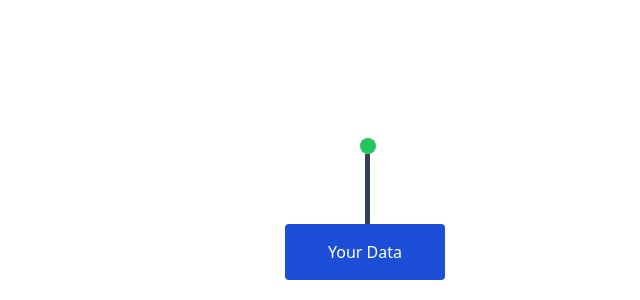
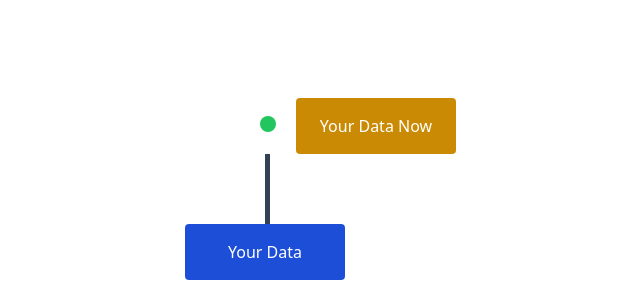
Before and after one commit to Mani007/framermotionjs, a React (Create React App) app: page / in a window 1280 px wide. Shown: the part 500-800 px from the top of the page, without its empty margins (272-912 px from the left). Built offline with nearby package versions, Linux system fonts and the light colour scheme.

Commit message:
inline flex added

```diff
--- a/src/pages/Dvc.jsx
+++ b/src/pages/Dvc.jsx
@@ -9,7 +9,13 @@ function Dvc() {
 
       <div className='relative h-screen  grid  content-end pb-5 items-center justify-center'>
       <div className="container  relative  mx-[155px]">
+         <div className='inline-flex items-baseline'>
           <Dot color='bg-green-500'/>
+          <span className='px-5'>
+          <Box text="Your Data Now" color="bg-yellow-600"/>
+          </span>
+
+          </div>
         </div>
         <div className="container  relative  mx-40">
           <Verticalline height='h-[70px]' width='w-[5px]' rotate='rotate-0' />
```
